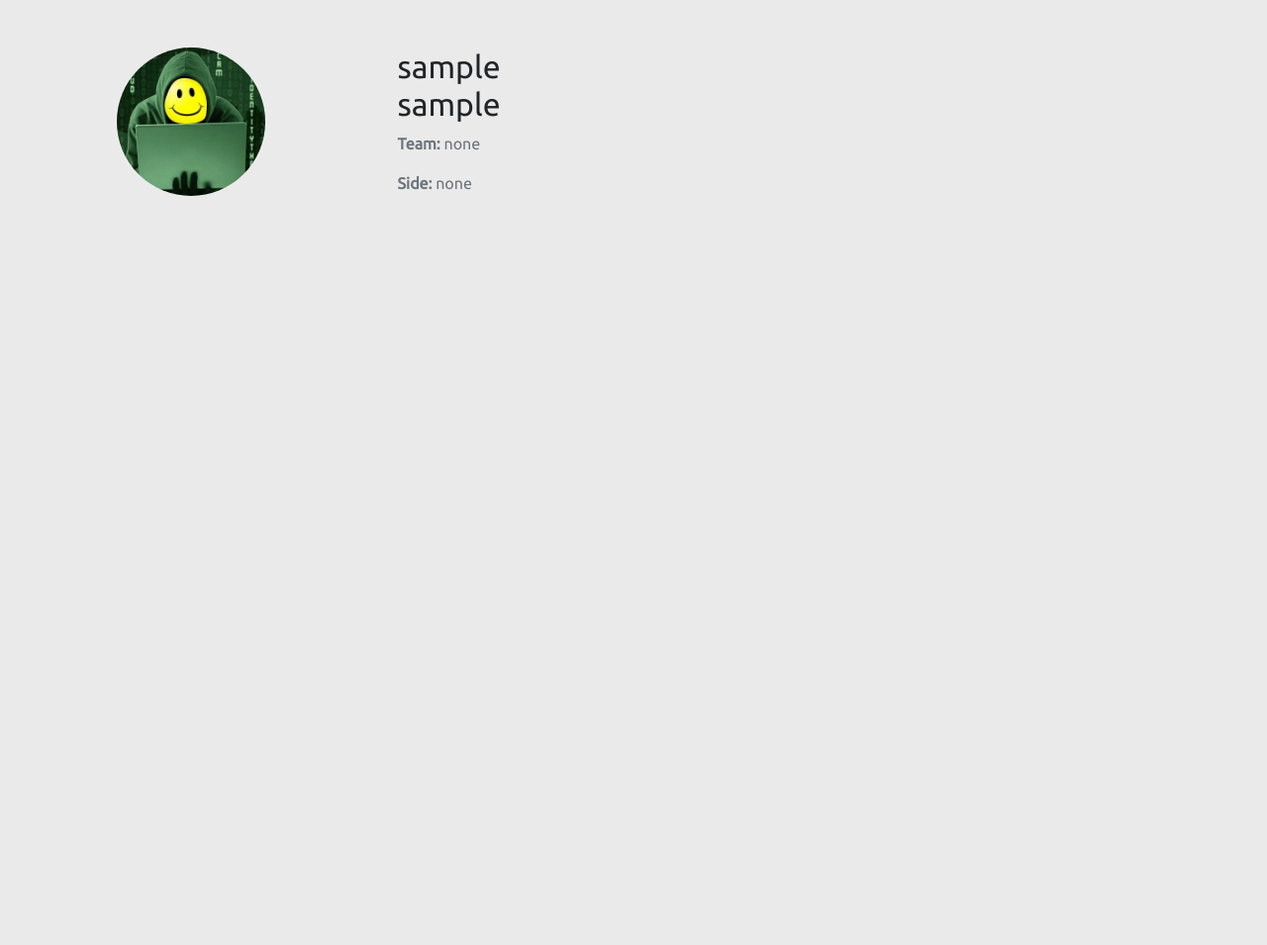
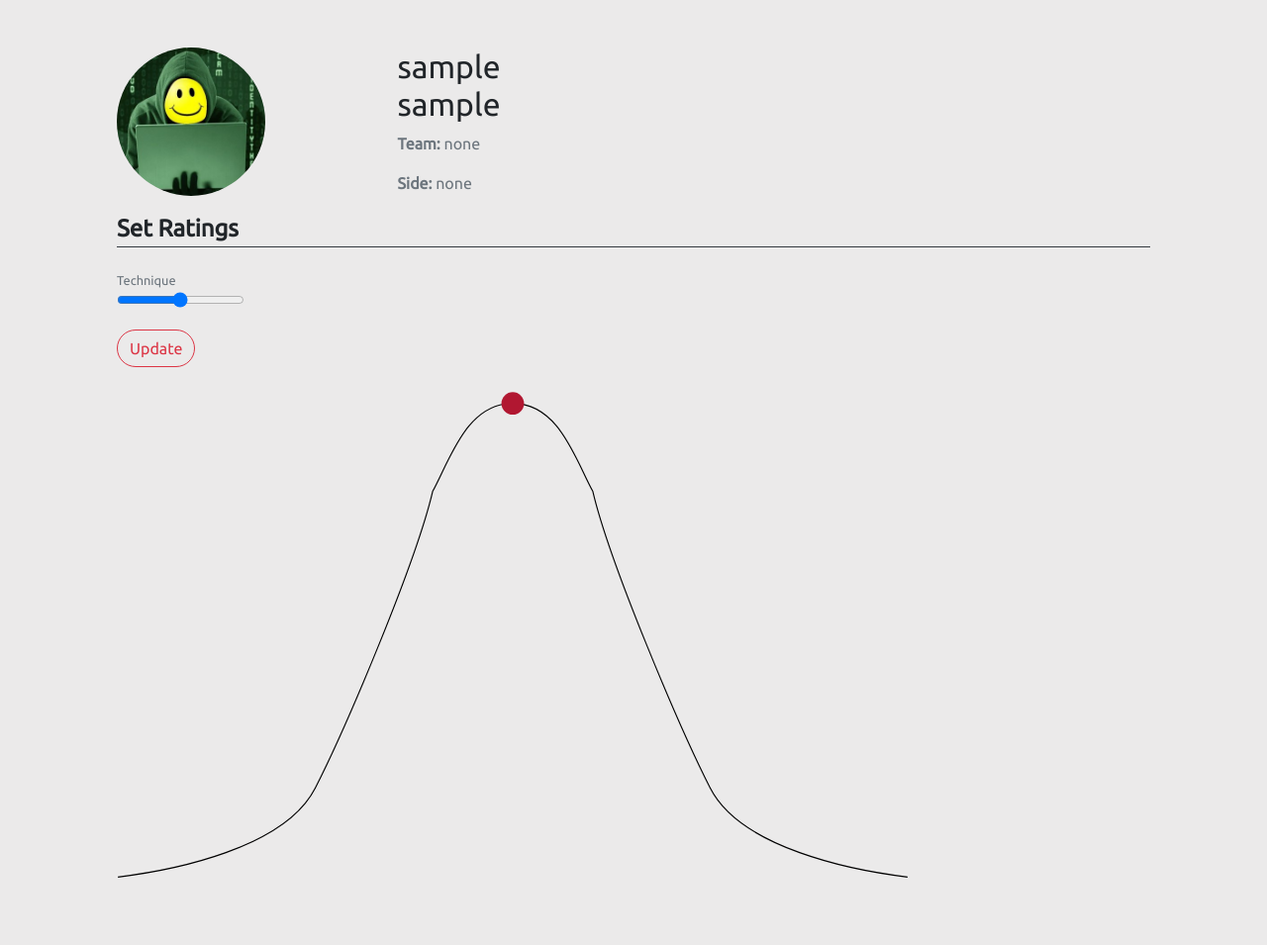
Before and after one commit to hectorastrom/CRInteractive, a Flask app: page /profile/1 in a window 1280 px wide. Shown: the part 74-1029 px from the top of the page at 99% size. Before the commit the page ends 272 px from the top, so only its background shows below. Run offline with Flask 2, Linux system fonts and the light colour scheme; the visitor is signed in with stand-in values (Sample User, id 1); data comes from the database, SQL or seed files in the repository; data that the repository does not hold is empty; parts of the project's set-up code (start-up, migrations or seed data) failed here and were passed over; some libraries are stand-ins or nearby versions.

Commit message:
Added the bell curve and slider to profile page

```diff
--- a/app/forms.py
+++ b/app/forms.py
@@ -59,11 +59,11 @@ class TwokForm(FlaskForm):
 
     def validate_minutes(self, field):
         if field.data > 59:
-            raise ValidationError('Cannot exceed 59 minutes')
+            raise ValidationError('Minutes cannot exceed a value of 59.')
 
     def validate_seconds(self, field):
         if field.data > 59.9:
-            raise ValidationError('Cannot exceed 59.9 seconds')
+            raise ValidationError('Seconds cannot exceed a value of 59.9.')
 
     def validate_date(self, field):
         if field.data > date.today():
--- a/app/models.py
+++ b/app/models.py
@@ -38,7 +38,7 @@ class Twok(db.Model):
 
 class Technique(db.Model):
     id = db.Column(db.Integer, primary_key=True)
-    coach_rating = db.Column(db.Integer)
-    user_rating = db.Column(db.Integer)
-    user_importance = db.Column(db.Integer)
+    coach_rating = db.Column(db.Integer, default=50)
+    user_rating = db.Column(db.Integer, default=50)
+    user_importance = db.Column(db.Integer, default=50)
     user_id = db.Column(db.Integer, db.ForeignKey('user.id'))
--- a/app/routes.py
+++ b/app/routes.py
@@ -120,12 +120,20 @@ def settings():
     else:
         return render_template("settings.html", teams=teams, possible_feet=possible_feet, possible_inches=possible_inches, grades=grades, user_feet = user_feet, user_inches = user_inches)
 
-@app.route('/profile/<id>')
+@app.route('/profile/<id>', methods=["GET", "POST"])
 @login_required
 def profile(id):
-    user = User.query.get(int(id))
-    image_file = url_for('static', filename='profile_pics/' + user.image_file)
-    return render_template('profile.html', image_file = image_file, user = user)
+    if request.method == "POST":
+        coach_rating = request.form.get("coach_rating")
+        new_technique = Technique(coach_rating=coach_rating, user_id=id)
+        db.session.add(new_technique)
+        db.session.commit()
+        return redirect(url_for('index'))
+    else:
+        user = User.query.get(int(id))
+        image_file = url_for('static', filename='profile_pics/' + user.image_file)
+        technique = Technique.query.filter_by(user_id=id).first()
+        return render_template('profile.html', image_file = image_file, user = user, technique=technique)
 
 @app.route('/rankings', methods=['GET'])
 @login_required
--- a/app/templates/profile.html
+++ b/app/templates/profile.html
@@ -19,5 +19,60 @@
             </div>
 
         </div>
+        {% if current_user.coach_id != "000000" %}
+        <form action="" method="POST">
+            <legend class="border-bottom border-dark mb-4" style="font-weight: 600;">Set Ratings</legend>
+            <small class="form-text text-muted">Technique</small>
+            <div class="form-group short">
+                <div class="slidecontainer">
+                    {% if technique %}
+                    <input type="range" min="1" max="100" value="{{ technique.coach_rating }}" class="slider" id="slider" name="coach_rating">
+                    {% else %}
+                    <input type="range" min="1" max="100" value="50" class="slider" id="slider" name="coach_rating">
+                    {% endif %}
+                </div>
+            </div>
+            <div class="row">
+                <div class="form-group col">
+                    <button type="submit" class="btn btn-outline-danger rounded-pill text-center">Update</button>
+                </div>
+            </div>
+        </form>
+
+        <svg width="800" height="520" viewBox="0 0 702 422" fill="none" xmlns="http://www.w3.org/2000/svg">
+            <path
+                id = "curve"
+                d="M1 421C50 415 148.8 395.6 176 342C203.2 288.4 265 143 280 79C295.333 51 310 1 351 1C392 1 406.667 51 422 79C437 143 498.8 288.4 526 342C553.2 395.6 652 415 701 421"
+                stroke="black"/>
+            <circle
+                 r="10"
+                 cy="0"
+                 cx="0"
+                 id="dot"
+                 style="fill: rgb(177, 23, 49)" />
+        </svg>
+        <script>
+            window.onload = () => {
+                let dot = document.getElementById('dot');
+                let curve = document.getElementById('curve');
+                let slider = document.getElementById('slider')
+                let totalLength = curve.getTotalLength();
+
+                var portion = slider.value/100.0;
+                var coordinates = curve.getPointAtLength(portion * totalLength);
+                dot.setAttribute("transform", `translate(${coordinates.x}, ${coordinates.y})`);
+
+                slider.oninput = function() {
+                    portion = this.value/100.0;
+                    coordinates = curve.getPointAtLength(portion * totalLength);
+                    dot.setAttribute("transform", `translate(${coordinates.x}, ${coordinates.y})`);
+                }
+
+
+            }
+        </script>
+
+
+        {% endif %}
     </div>
 {% endblock main %}
--- a/app/templates/roster.html
+++ b/app/templates/roster.html
@@ -7,6 +7,7 @@
 {% block main%}
     <!-- If they're a coach -->
     {% if current_user.coach_key != "000000" %}
+        {% if current_user.team != "none" %}
             <h2>Roster</h2>
             <table class="table table-striped">
                 <thead>
@@ -27,8 +28,10 @@
                     </tr>
                     {% endfor %}
                 </tbody>
-
             </table>
+        {% else %}
+            <h2>You have not selected a team yet. Head to <a href="{{ url_for('settings') }}">Settings</a> to do so.</h2>
+        {% endif %}
     {%else%}
         <h1 style="color:red;">Access Denied</h1>
     {%endif%}
```
Also changed, not shown: app/templates/settings.html (+0 -17 lines), app/static/Bell_Curve.svg (added). Lines whose indentation alone changed are shown as unchanged.
